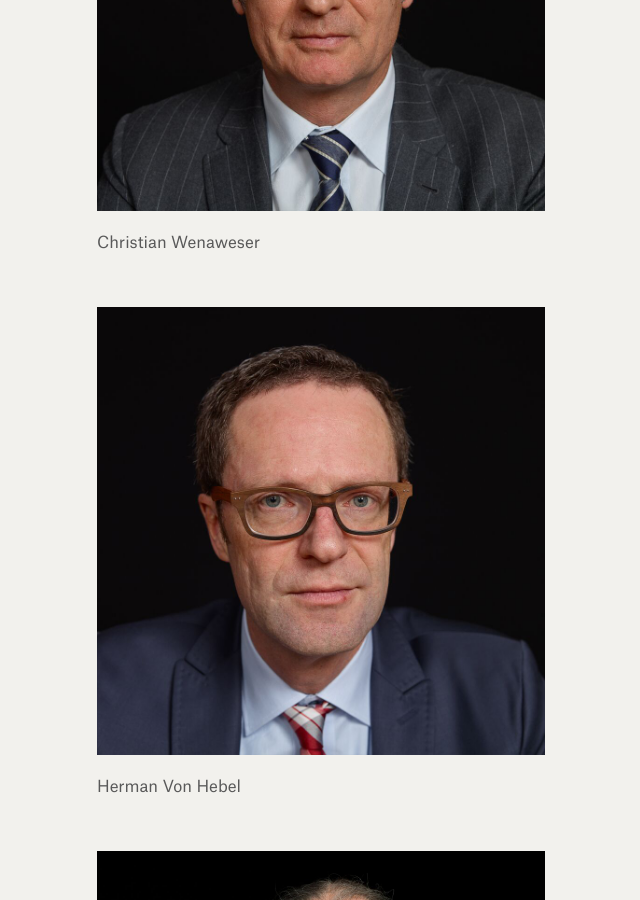
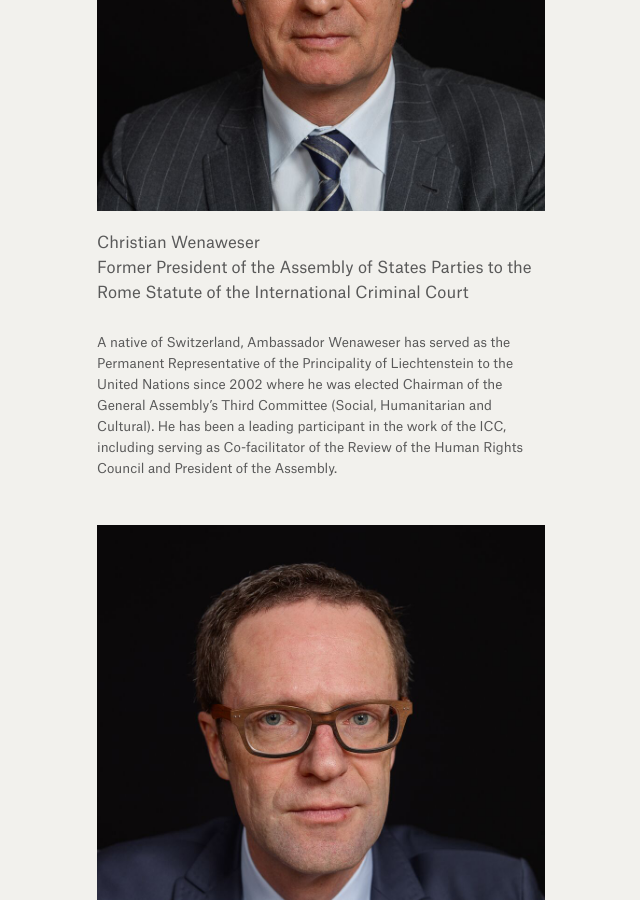
Before and after one commit to weights-and-measures/weights-and-measures.github.io, a Jekyll site: the page built from photographs.html, in a window 1280 px wide and 900 px high, scrolled down 27639 px. Shown: the whole window, without its empty margins (319-959 px from the left). Built offline with Jekyll 4.4.1, drawn with Linux system fonts in a browser that asks for light colours.

Commit message:
Updated Christian Wenaweser

```diff
--- a/_photographs/christian-wenaweser.markdown
+++ b/_photographs/christian-wenaweser.markdown
@@ -6,4 +6,7 @@ position: 9
 
 ![Christian Wenaweser.jpeg](/uploads/Christian%20Wenaweser.jpeg)
 
-Christian Wenaweser
+Christian Wenaweser <br> Former President of the Assembly of States Parties to the Rome Statute of the International Criminal Court
+
+
+A native of Switzerland, Ambassador Wenaweser has served as the Permanent Representative of the Principality of Liechtenstein to the United Nations since 2002 where he was elected Chairman of the General Assembly’s Third Committee (Social, Humanitarian and Cultural). He has been a leading participant in the work of the ICC, including serving as Co-facilitator of the Review of the Human Rights Council and President of the Assembly.
```
